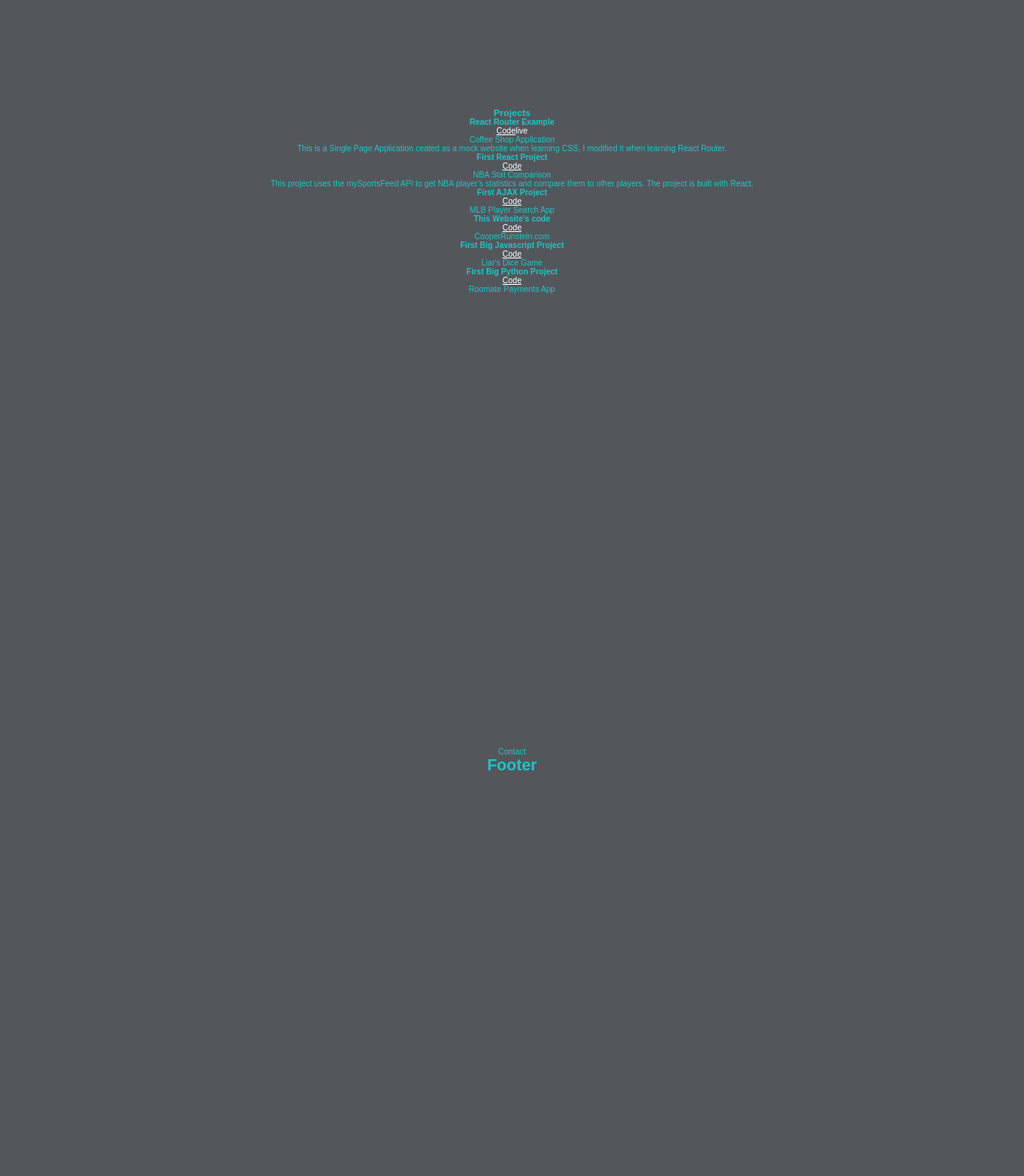
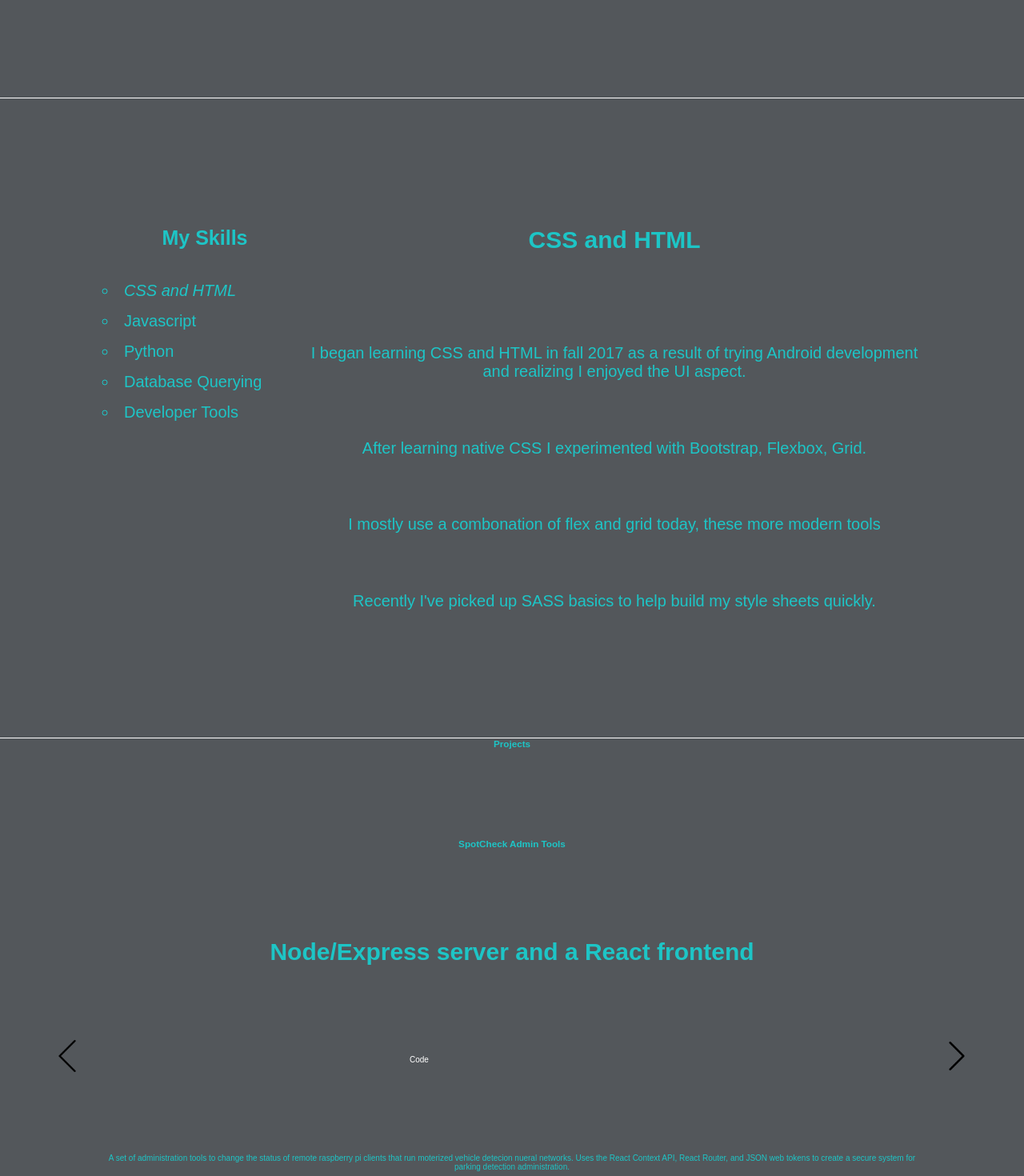
Before and after one commit to Cooper-Runstein/Website-CooperRunstein, a React (Create React App) app: page / in a window 1280 px wide. Shown: the part 700-2170 px from the top of the page at 80% size. Before the commit the page ends 1668 px from the top, so only its background shows below. Built offline with nearby package versions, Linux system fonts and the light colour scheme.

Commit message:
Current projects updated

```diff
--- a/src/Components/About.js
+++ b/src/Components/About.js
@@ -3,7 +3,7 @@ import React from 'react';
 const About = (props)=>{
 
     return(
-        <div>About</div>
+        <div className="main-comp-container">About</div>
     )
 
 }
--- a/src/Components/Projects.js
+++ b/src/Components/Projects.js
@@ -1,14 +1,18 @@
 import React from 'react';
+
+import forwardArrow from '../right-arrow.png';
+import backArrow from '../back.png';
 
 const Project = (props) =>{
   return (
     <div className='project-container'>
+      <h3>{props.title}</h3>
       <h4>{props.name}</h4>
       <div className='project-links'>
         <a href={props.src}>Code</a>
         {props.live ? <a href={props.Live}>live</a> : null}
       </div>
-      <span>{props.title}</span>
+
       <p>{props.desciription}</p>
 
     </div>
@@ -19,6 +23,18 @@ class Projects extends React.Component{
     super(props);
     this.state = {
       projects: [
+        {
+          name: "Node/Express server and a React frontend",
+          projectTitle: "SpotCheck Admin Tools",
+          desciription: "A set of administration tools to change the status of remote raspberry pi clients that run moterized vehicle detecion nueral networks. Uses the React Context API, React Router, and JSON web tokens to create a secure system for parking detection administration."
+        },
+        {
+          name: "React Project",
+          src: 'https://github.com/Cooper-Runstein/React-Personal-Finance-App',
+          projectTitle: "Personal Finance App",
+          // live: "https://boring-hypatia-eb85d2.netlify.com/menu/coffee",
+          desciription: "In progress application that creates a chart extending from now unitl a given retirement day with one's financial status."
+        },
         {
           name: "React Router Example",
           src: 'https://github.com/Cooper-Runstein/Reactify-Coffee-Shop',
@@ -53,15 +69,30 @@ class Projects extends React.Component{
           projectTitle: "Roomate Payments App"
         }
     ],
+    activeIndex: 0
     }
   }
   render(){
     return(
         <div className='projects-container main-comp-container'>
           <h3>Projects</h3>
-          <div>
+          <div className='projects-wrapper'>
+          <img
+            src= { backArrow }
+            alt='back'
+            className = 'back'
+            onClick={()=>{
+              let newIndex;
+              if (this.state.activeIndex === 0){
+                newIndex = this.state.projects.length - 1
+              } else {
+                newIndex = this.state.activeIndex - 1
+              }
+              this.setState({activeIndex: newIndex})
+            }}></img>
             {
               this.state.projects.map((project, index)=>{
+                if (this.state.activeIndex === index){
                   return <Project
                     key = { index }
                     name = { project.name }
@@ -70,8 +101,24 @@ class Projects extends React.Component{
                     live = { project.live }
                     desciription = { project.desciription }
                   />
+                }
+
+
               })
             }
+            <img
+              src={forwardArrow}
+              alt='forward'
+              className = 'forward'
+              onClick={()=>{
+                let newIndex;
+                if (this.state.activeIndex === this.state.projects.length - 1){
+                  newIndex = 0
+                } else {
+                  newIndex = this.state.activeIndex + 1
+                }
+                this.setState({activeIndex: newIndex})
+                }}></img>
           </div>
         </div>
     )
--- a/src/Components/Skills.js
+++ b/src/Components/Skills.js
@@ -21,8 +21,9 @@ class Skills extends React.Component {
           {
             title: 'CSS and HTML',
             lines: [
-              'I began learning CSS and HTML in fall 2017. I began with the base languages, and moved into more advanced areas quickly.',
-              'I\'ve used Bootstrap, Flexbox and Grid, though the new and modern Grid system is by far my favorite to work with.',
+              'I began learning CSS and HTML in fall 2017 as a result of trying Android development and realizing I enjoyed the UI aspect.',
+              'After learning native CSS I experimented with Bootstrap, Flexbox, Grid.',
+              'I mostly use a combonation of flex and grid today, these more modern tools ',
               'Recently I\'ve picked up SASS basics to help build my style sheets quickly.'
             ]
           },
@@ -71,15 +72,14 @@ class Skills extends React.Component {
 
     render(){
       return(
-        <div class="main-comp-container">
-          <div class="skills-list-wrapper">
+        <div className="main-comp-container skills-container">
+          <div className="skills-list-wrapper">
               <h3>My Skills</h3>
               <ul class="skills-list">
-                  <li onClick={()=> this.changeSelectedIndex(0)}>CSS and HTML including SASS, and CSS Grid, my personal favorite CSS tool.</li>
-                  <li onClick={()=> this.changeSelectedIndex(1)}>Javascript as a frontend including React and Vue, as well as a backend with Node and Express.</li>
-                  <li onClick={()=> this.changeSelectedIndex(2)}>Python, used with machine learning tools like Tensorflow and Keras, as well as backend Django.</li>
-                  <li onClick={()=> this.changeSelectedIndex(3)}>Database and server side tools including SQL and MongoDB.</li>
-                  <li onClick={()=> this.changeSelectedIndex(4)}>A whole host of developer tools: Git, Gulp, Webpack, Babel, PipEnv, and more.</li>
+                  {this.state.skillsDescriptions.map((skill, index) => <li
+                    className= {this.state.activeIndex === index ? 'active-skill' : 'inactive-skill'}
+                    onClick={()=>{this.setState({activeIndex: index})}}>
+                    {skill.title}</li>)}
               </ul>
           </div>
           <DisplayedSkill
--- a/src/main.css
+++ b/src/main.css
@@ -94,6 +94,7 @@ a:hover{
 
 .main-comp-container{
   height: 100vh;
+  border-bottom: 1px white solid;
 }
 /********About**********/
 
@@ -120,19 +121,73 @@ a:hover{
 }
 
 /*******Work *******/
-.work ul{
-    min-height: 55vh;
+.projects-container{
+
+}
+
+.projects-wrapper{
   display: flex;
   flex-direction: column;
+  min-height: 70vh;
+}
+
+.project-container{
+  height: 80vh;
+  display: flex;
+  flex-direction: column;
+  justify-content: space-evenly;
+  margin-left: 10vw;
+  margin-right: 10vw;
+}
+
+.project-links{
+  margin-left: 30vw;
+  margin-right:30vw;
+  display: flex;
   justify-content: space-between;
-    align-items: center;
-    position: relative;
 }
-.work ul li{
-    font-size: 2rem;
+
+.project-container h4{
+  font-size: 3rem;
+}
+
+.forward{
+  height: 5vh;
+  width: 5vh;
+  position: absolute;
+  right: 5vw;
+  top: 250vh;
+  transition: padding .5s;
+}
+
+.back{
+  height: 5vh;
+  width: 5vh;
+  position: absolute;
+  left: 5vw;
+  top: 250vh;
+  transition: padding .5s;
+}
+
+.back:hover, .forward:hover{
+  cursor: pointer;
+}
+
+.back:hover{
+  padding-right: 1vw;
+}
+
+.forward:hover{
+  padding-left: 1vw;
 }
 
 /******* Skills *******/
+
+.skills-container{
+  display: flex;
+  padding-left: 10vw;
+  padding-right: 10vw;
+}
 .skills{
     border-bottom: 5px dashed rgba(163, 157, 149, 0.918);
     padding-top: 20vh;
@@ -146,10 +201,49 @@ a:hover{
     justify-content: flex-start;
 }
 .skills-list-wrapper{
-    max-width: 35vw;
+    width: 20vw;
+    margin-top: 20vh;
+    margin-bottom: 20vh;
+    /* height: 35vh;
+
+    top: 32vh; */
 }
+
+.skills-list-wrapper h3{
+  padding-bottom: 5vh;
+}
+
+.active-skill-container{
+  width: 60vw;
+  margin-top: 20vh;
+  margin-bottom: 20vh;
+}
+
+.active-skill-container ul{
+  display: flex;
+  flex-direction: column;
+  justify-content: space-evenly;
+  height: 100%;
+  font-size: 2rem;
+}
+
+.active-skill-container ul li{
+  list-style: none;
+}
+
+.active-skill-container h4{
+  padding-bottom: 5vh;
+  font-size: 3rem;
+}
+
 .skills-list-wrapper h3{
     font-size: 2.5rem;
+}
+
+.skills-list{
+  display: flex;
+  flex-direction: column;
+  align-items: flex-start;
 }
 
 .skills-list li{
@@ -157,6 +251,7 @@ a:hover{
     list-style: circle;
     list-style-position: inside;
     padding-bottom: 1.5rem;
+    float: left;
 }
 .skills-list li:hover{
     cursor: pointer;
@@ -224,3 +319,11 @@ a:hover{
     font-weight: bold;
     text-decoration: underline rgb(212, 10, 20);
 }
+
+
+
+
+
+.active-skill{
+  font-style: italic;
+}
```
Also changed, not shown: src/back.png (added), src/right-arrow.png (added). Lines whose indentation alone changed are shown as unchanged.
